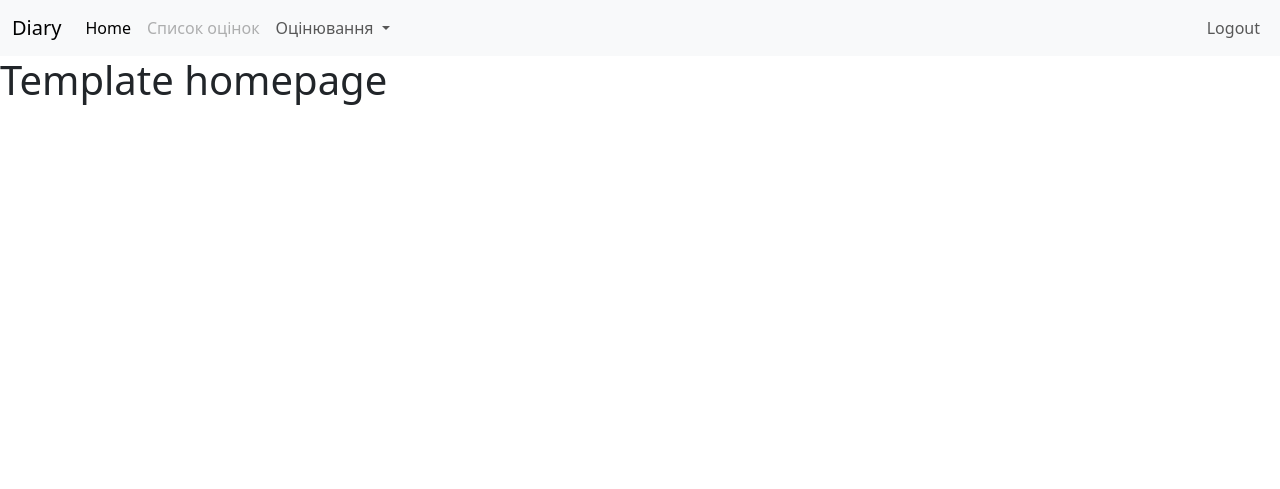
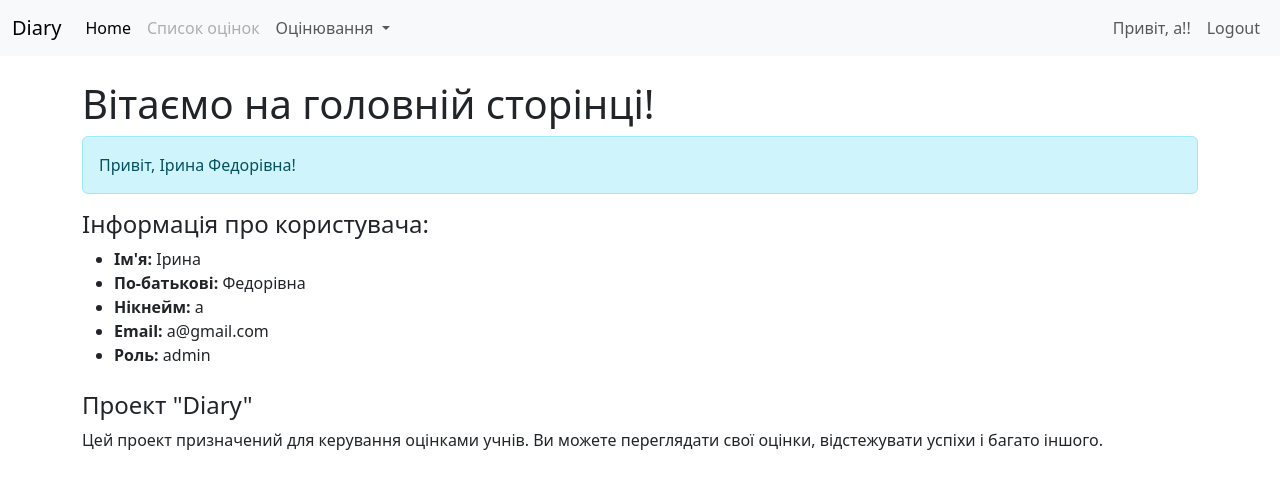
Before and after one commit to QwantoX/MAN2025self, a Django app: page / in a window 1280 px wide. Shown: the top 489 px of the page. Run offline with Django 5.2, Linux system fonts and the light colour scheme; a user stored in the database is signed in; data comes from the database, SQL or seed files in the repository; both versions use the stored data as it was after the commit.

Commit message:
home + name near logout

```diff
--- a/diaryproject/diaryapp/admin.py
+++ b/diaryproject/diaryapp/admin.py
@@ -23,7 +23,6 @@ class CustomUserAdmin(UserAdmin):
     ordering = ('email',)
     filter_horizontal = ('assigned_subjects', 'assigned_classes')
 
-# Реєструємо моделі в адмін-панелі
 admin.site.register(CustomUser, CustomUserAdmin)
 admin.site.register(Subject)
 admin.site.register(SchoolClass)
--- a/diaryproject/diaryapp/models.py
+++ b/diaryproject/diaryapp/models.py
@@ -82,7 +82,7 @@ class Grade(models.Model):
     subject = models.ForeignKey(Subject, on_delete=models.CASCADE)
     teacher = models.ForeignKey(CustomUser, on_delete=models.CASCADE, related_name='given_grades')
     school_class = models.ForeignKey(SchoolClass, on_delete=models.CASCADE)
-    grade = models.IntegerField(validators=[MinValueValidator(1), MaxValueValidator(12)])
+    grade = models.IntegerField(validators=[MinValueValidator(1), MaxValueValidator(3)])
     date = models.DateField()
 
     class Meta:
--- a/diaryproject/diaryproject/templates/index.html
+++ b/diaryproject/diaryproject/templates/index.html
@@ -1,6 +1,26 @@
 {% extends 'base.html' %}
-<!-- {% block title %}Diary{% endblock %} -->
 
 {% block content %}
-    <h1>Template homepage</h1>
+    <div class="container mt-4">
+        <h1>Вітаємо на головній сторінці!</h1>
+        <div class="alert alert-info" role="alert">
+            Привіт, {{ user.first_name|default:user.username }} {{ user.last_name|default:'' }}!
+        </div>
+        <div class="mb-4">
+            <h4>Інформація про користувача:</h4>
+            <ul>
+                <li><strong>Ім'я:</strong> {{ user.first_name|default:user.username }}</li>
+                <li><strong>По-батькові:</strong> {{ user.last_name|default:'Не вказано' }}</li>
+                <li><strong>Нікнейм:</strong> {{ user.username }}</li>
+                <li><strong>Email:</strong> {{ user.email }}</li>
+                <li><strong>Роль:</strong> {{ user.role }}</li>
+            </ul>
+        </div>
+
+        <!-- Зв'язок з проектом -->
+        <div class="mt-4">
+            <h4>Проект "Diary"</h4>
+            <p>Цей проект призначений для керування оцінками учнів. Ви можете переглядати свої оцінки, відстежувати успіхи і багато іншого.</p>
+        </div>
+    </div>
 {% endblock %}
--- a/diaryproject/diaryproject/templates/navbar.html
+++ b/diaryproject/diaryproject/templates/navbar.html
@@ -51,6 +51,9 @@
                 </ul>
                 <ul class="navbar-nav ms-auto">
                     <li class="nav-item">
+                        <a class="nav-link" >Привіт, {{ user.username }}!!</a>
+                    </li>
+                    <li class="nav-item">
                         <a class="nav-link" href="{% url 'logout' %}">Logout</a>
                     </li>
                 </ul>
```
Also changed, not shown: diaryproject/db.sqlite3.
